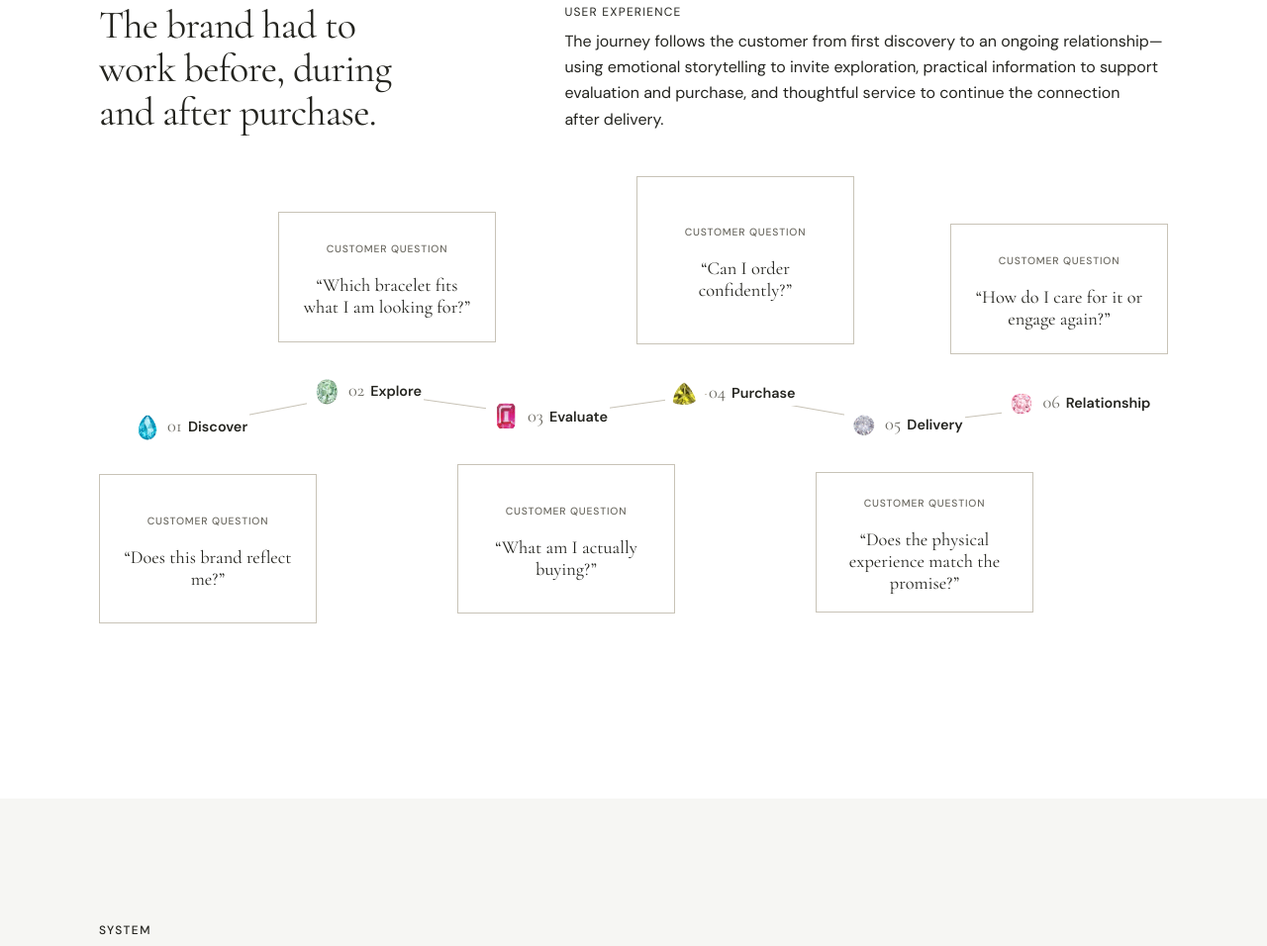
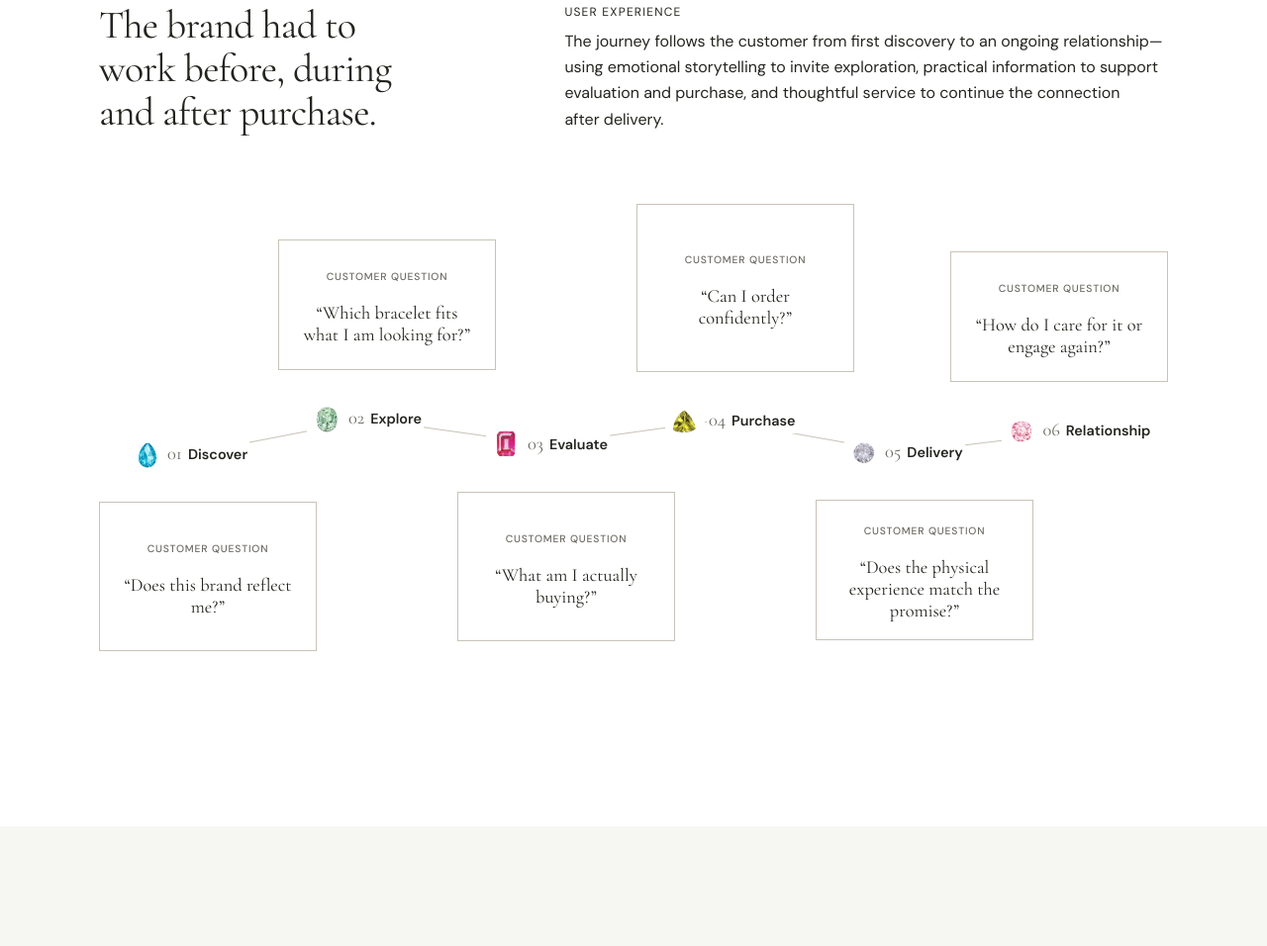
Before and after one commit to fay226/nana2, a plain HTML site: page chloris-lux.html in a window 1280 px wide. Shown: the part 4272-5228 px from the top of the page at 99% size. Drawn offline with nearby package versions, Linux system fonts and the light colour scheme.

Commit message:
Add top padding to Experience graph

```diff
--- a/chloris-lux.css
+++ b/chloris-lux.css
@@ -798,10 +798,14 @@
   width: 100%;
   grid-template-columns: repeat(6, minmax(0, 1fr));
   gap: 6px;
-  padding: 20px 0 0;
+  padding: 0;
   margin: 0 0 92px;
   overflow: visible;
   list-style: none;
+}
+
+#experience .experience-journey {
+  padding-top: var(--section-content-padding);
 }
 
 .journey-step {
```
